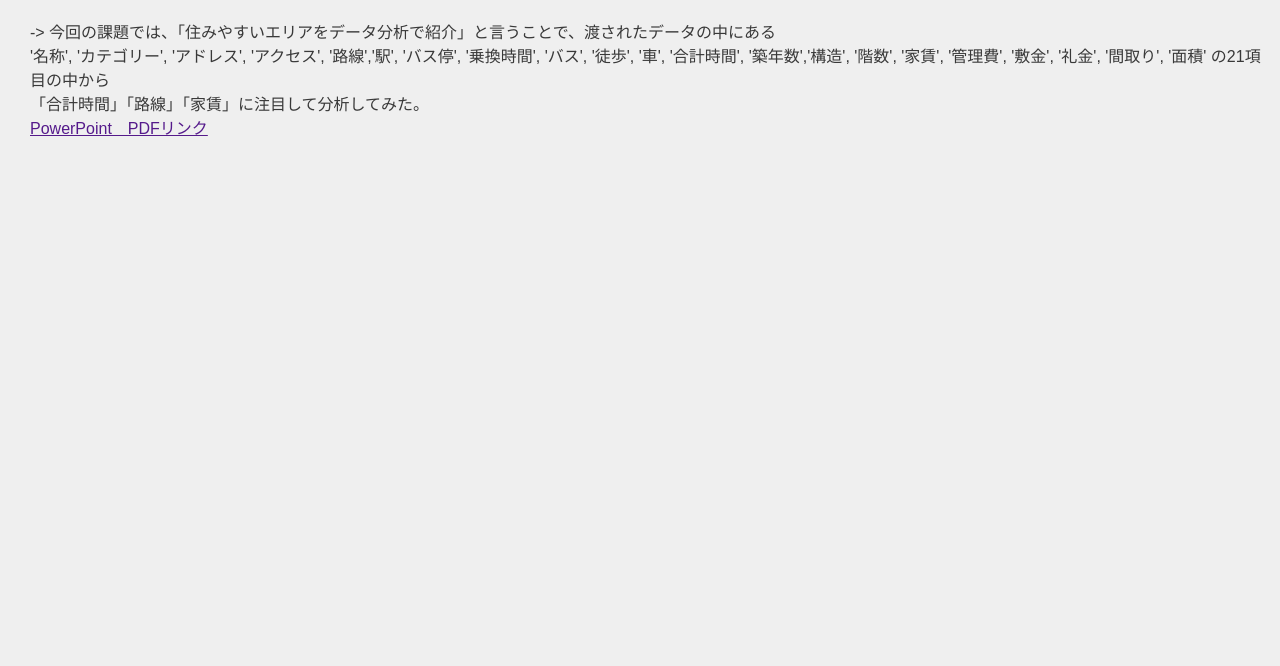
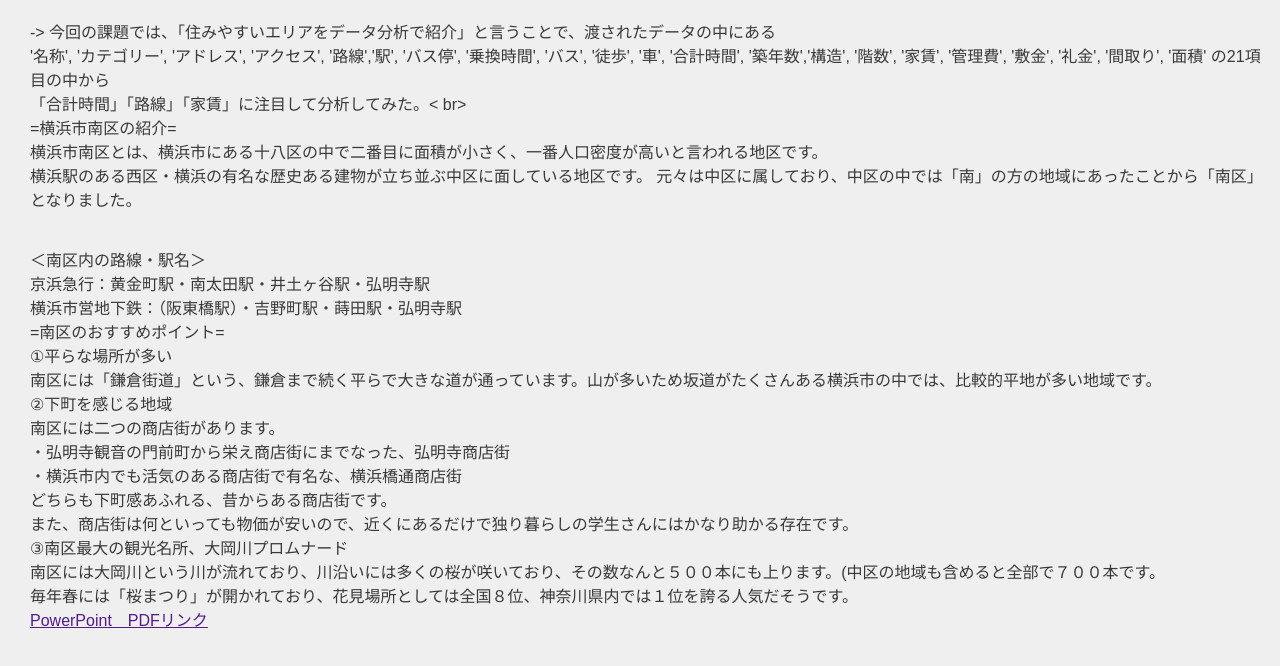
Before and after one commit to Rintaro21/xbp, a plain HTML site: page de12/7.html in a window 1280 px wide. Shown: the part 70-736 px from the top of the page. Drawn offline with Linux system fonts and the light colour scheme.

Commit message:
20210111

```diff
--- a/de12/7.html
+++ b/de12/7.html
@@ -13,7 +13,35 @@
     ->
     今回の課題では、「住みやすいエリアをデータ分析で紹介」と言うことで、渡されたデータの中にある <br>
     '名称', 'カテゴリー', 'アドレス', 'アクセス', '路線','駅', 'バス停', '乗換時間', 'バス', '徒歩', '車', '合計時間', '築年数','構造', '階数', '家賃', '管理費', '敷金', '礼金', '間取り', '面積' の21項目の中から<br>
-    「合計時間」「路線」「家賃」に注目して分析してみた。<br>
+    「合計時間」「路線」「家賃」に注目して分析してみた。<
+
+    br>
+    <br>
+    =横浜市南区の紹介=<br>
+    横浜市南区とは、横浜市にある十八区の中で二番目に面積が小さく、一番人口密度が高いと言われる地区です。<br>
+    横浜駅のある西区・横浜の有名な歴史ある建物が立ち並ぶ中区に面している地区です。 元々は中区に属しており、中区の中では「南」の方の地域にあったことから「南区」となりました。<br>
+    <br>
+     <br>
+    ＜南区内の路線・駅名＞<br>
+    京浜急行：黄金町駅・南太田駅・井土ヶ谷駅・弘明寺駅<br>
+    横浜市営地下鉄：（阪東橋駅）・吉野町駅・蒔田駅・弘明寺駅<br>
+    =南区のおすすめポイント=<br>
+    ①平らな場所が多い<br>
+    南区には「鎌倉街道」という、鎌倉まで続く平らで大きな道が通っています。山が多いため坂道がたくさんある横浜市の中では、比較的平地が多い地域です。<br>
+    ②下町を感じる地域<br>
+    南区には二つの商店街があります。<br>
+    ・弘明寺観音の門前町から栄え商店街にまでなった、弘明寺商店街<br>
+    ・横浜市内でも活気のある商店街で有名な、横浜橋通商店街<br>
+    どちらも下町感あふれる、昔からある商店街です。<br>
+    また、商店街は何といっても物価が安いので、近くにあるだけで独り暮らしの学生さんにはかなり助かる存在です。<br>
+    ③南区最大の観光名所、大岡川プロムナード<br>
+    南区には大岡川という川が流れており、川沿いには多くの桜が咲いており、その数なんと５００本にも上ります。(中区の地域も含めると全部で７００本です。<br>
+    毎年春には「桜まつり」が開かれており、花見場所としては全国８位、神奈川県内では１位を誇る人気だそうです。 <br>
+
+
+
+
+
 
     <a href="" target="blank">PowerPoint　PDFリンク</a>
 
```
